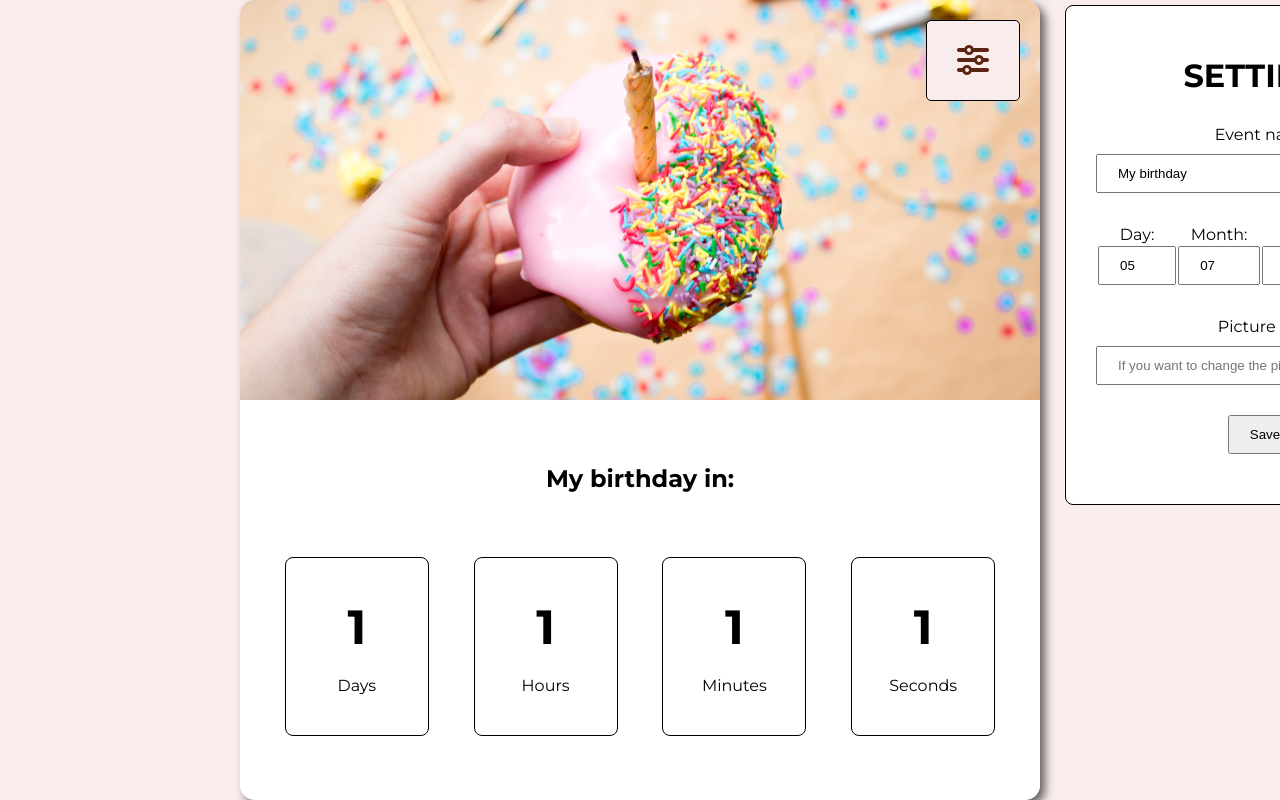
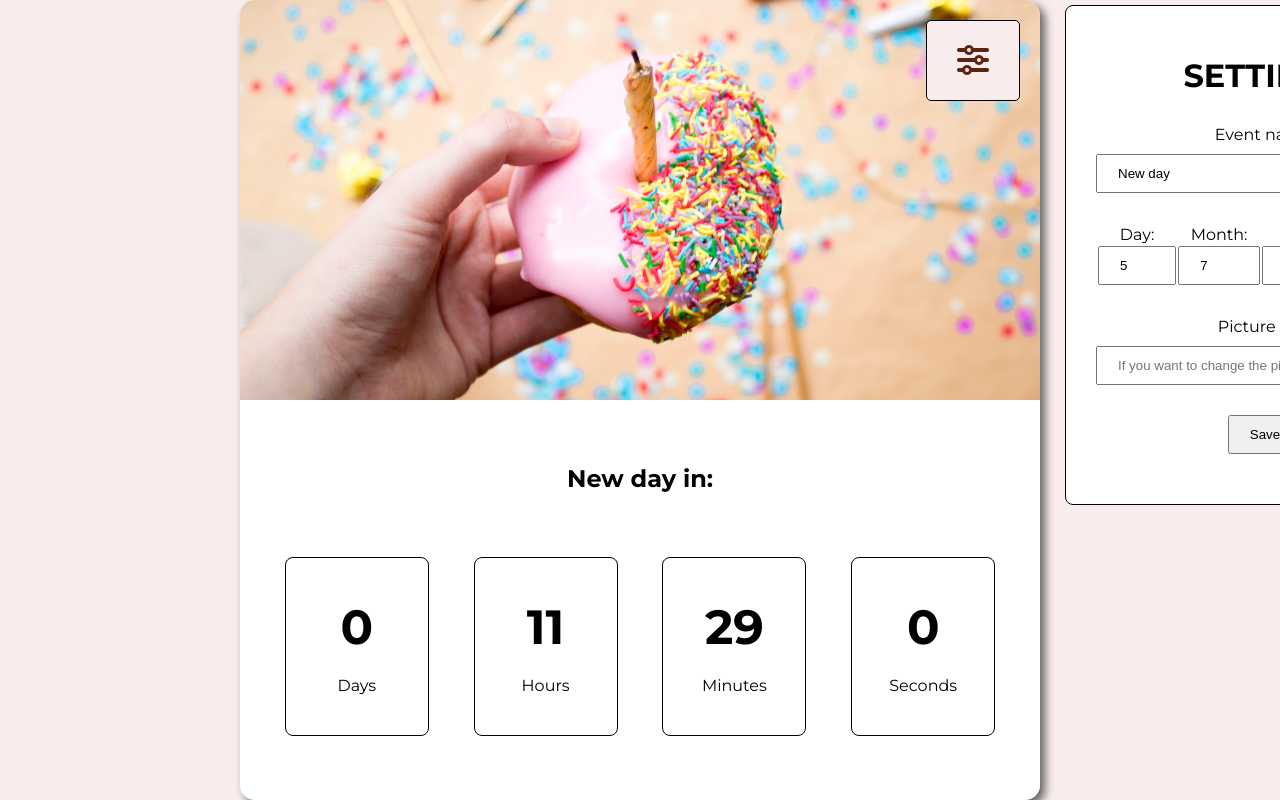
Before and after one commit to marcin-kk/EventCountdownTimer, a plain HTML site: page index.html in a window 1280 px wide. Both pictures are taken after a click on the element 973 px from the left and 60 px from the top of the page. Shown: the top 800 px of the page. Drawn offline with Linux system fonts and the light colour scheme.

Commit message:
JS: added a function that would set a default event to a new day (tomorrow)

```diff
--- a/index.html
+++ b/index.html
@@ -19,7 +19,7 @@
         <div class="settings">
             <h1>Settings</h1>
             <label for="event-name">Event name:</label>
-            <input type="text" id="event-name" value="My birthday">
+            <input type="text" id="event-name" value="New day">
             <table class="date">
                 <tr>
                     <td><label for="event-day">Day:</label></td>
@@ -27,9 +27,9 @@
                     <td><label for="event-year">Year:</label></td>
                 </tr>
                 <tr>
-                    <td><input type="number" id="event-day" min="1" max="31" value="05"></td>
-                    <td><input type="number" id="event-month" min="1" max="12" value="07"></td>
-                    <td><input type="number" id="event-year" min="2023" value="2023"></td>
+                    <td><input type="number" id="event-day" min="1" max="31" ></td>
+                    <td><input type="number" id="event-month" min="1" max="12" ></td>
+                    <td><input type="number" id="event-year" min="2023"></td>
                 </tr>
             </table>
             <label for="event-image">Picture link:</label>
--- a/script.js
+++ b/script.js
@@ -53,17 +53,33 @@ const calculateDate = () => {
 	const hours = Math.floor(dateDifference / 1000 / 60 / 60) % 24
 	const days = Math.floor(dateDifference / 1000 / 60 / 60 / 24)
 
-	console.log(seconds)
-	console.log(minutes)
-	console.log(hours)
-	console.log(days)
-
 	daysDisplay.textContent = days
 	hoursDisplay.textContent = hours
 	minutesDisplay.textContent = minutes
 	secondsDisplay.textContent = seconds
 }
 
+const setTomorrowDate = () => {
+	const date = new Date()
+	// from MDN:
+	const [month, day, year] = [
+		date.getMonth(),
+		date.getDate(),
+		date.getFullYear(),
+	]
+
+	console.log(month, day, year)
+
+	yearInput.value = year
+	monthInput.value = month + 1
+	dayInput.value = day + 1
+}
+
+setTomorrowDate()
+showEventName()
+calculateDate()
+
+setInterval(calculateDate, 1000)
 settingsBtn.addEventListener("click", showPanel)
 saveBtn.addEventListener("click", showEventName)
 saveBtn.addEventListener("click", changeImg)
```
